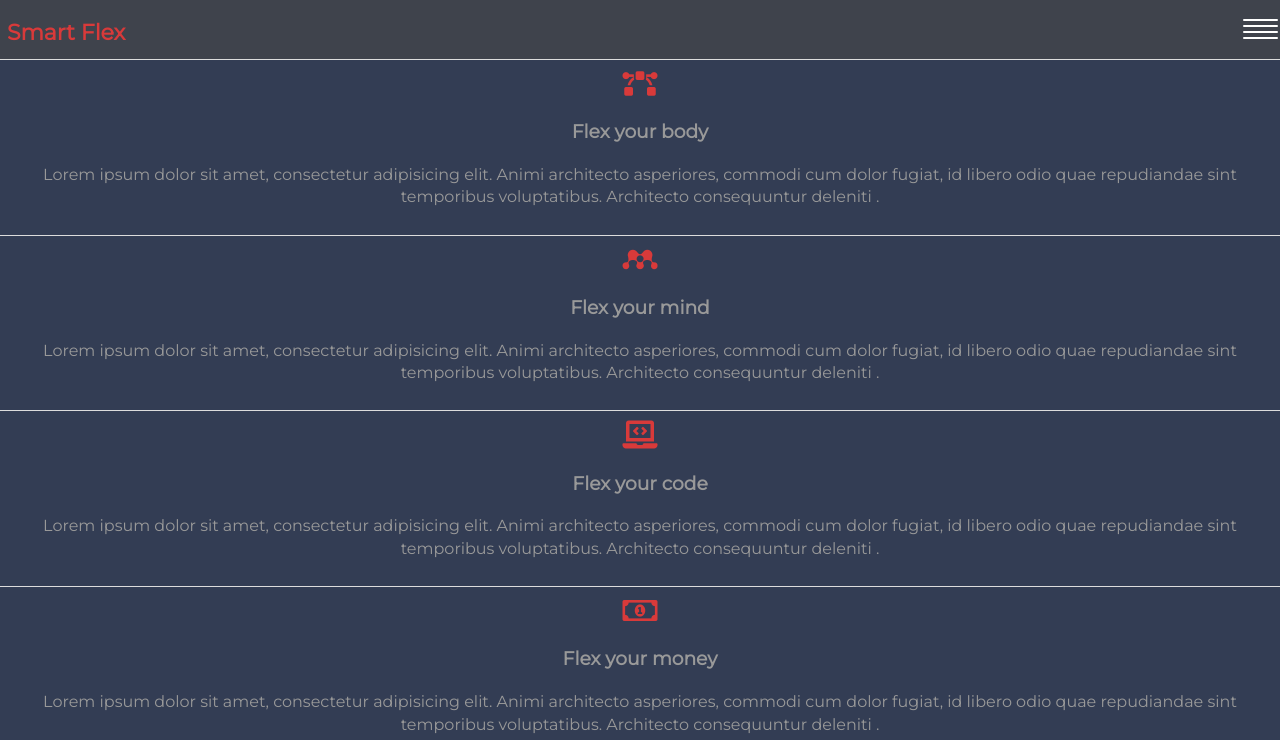
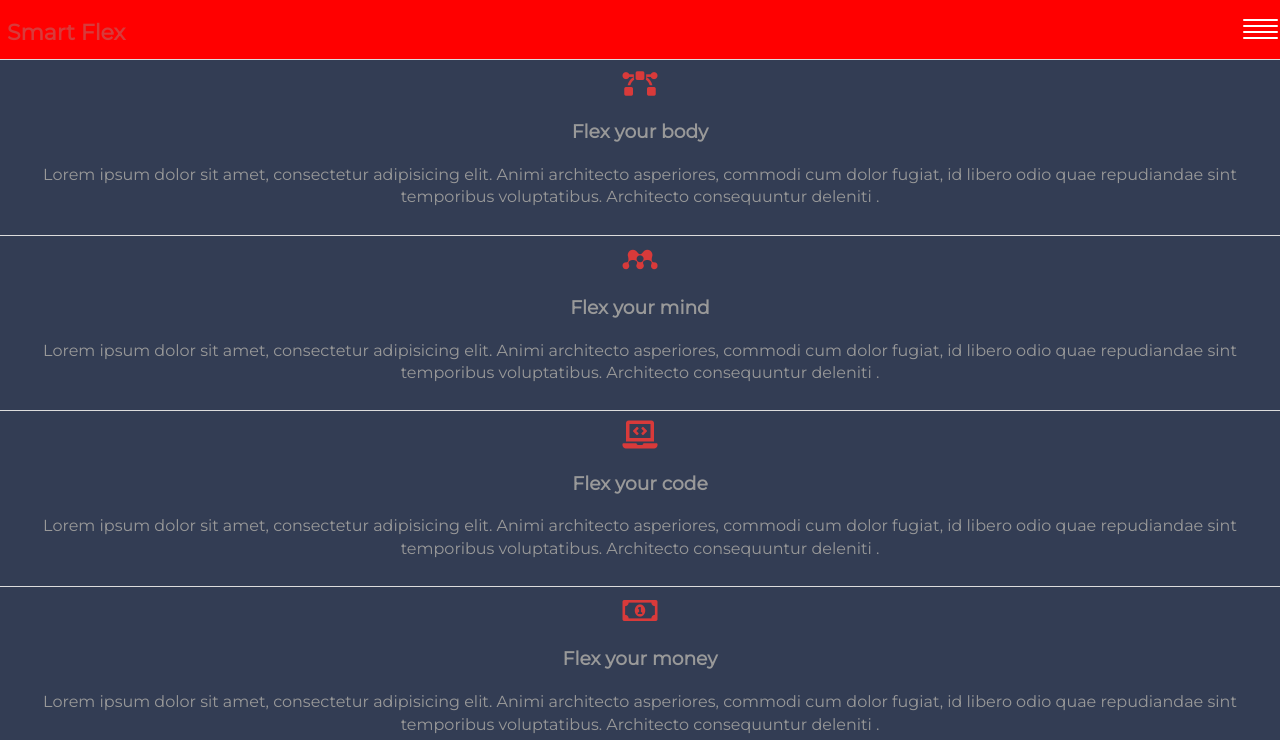
Before and after one commit to Danilovesovic/flex-gulp-win-mac, a website: page index.html in a window 1280 px wide. Shown: the top 740 px of the page. Drawn offline with Linux system fonts and the light colour scheme.

Commit message:
header red

```diff
--- a/css/partials/_mobil.sass
+++ b/css/partials/_mobil.sass
@@ -1,6 +1,6 @@
 @media (min-width: 365px)
   header
-    background-color: $header-color
+    background-color: red
     position: relative
     .container
       display: flex
```
Also changed, not shown: style/style.css.
